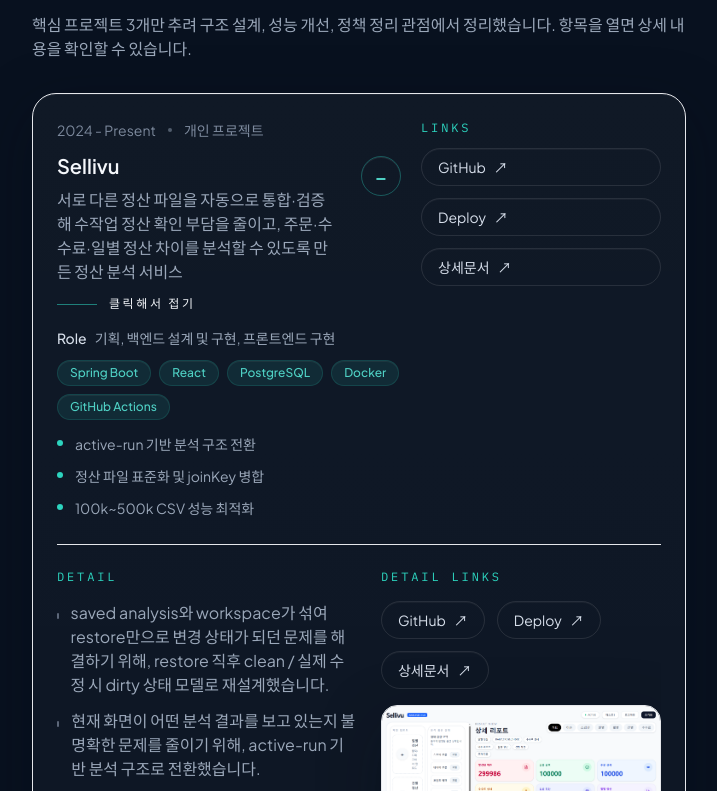
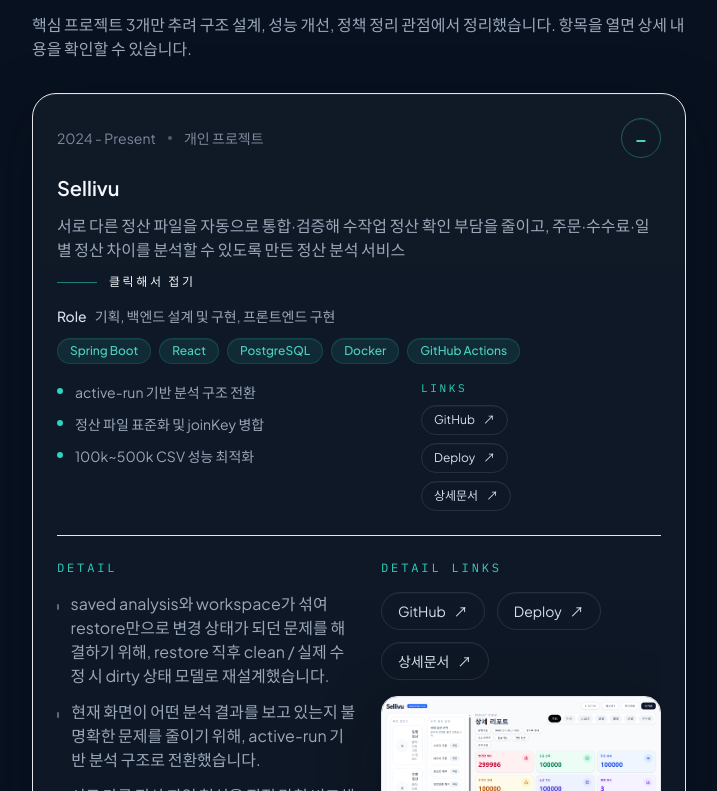
Before and after one commit to geonu98/geonu98.github.io, a React (Vite) app: page / in a window 1280 px wide. Shown: the part 1249-2040 px from the top of the page, without its empty margins (546-1263 px from the left). Built offline with nearby package versions, Linux system fonts and the light colour scheme.

Commit message:
Refine project card layout

```diff
--- a/src/components/ProjectAccordion.tsx
+++ b/src/components/ProjectAccordion.tsx
@@ -20,27 +20,25 @@
         className="w-full text-left"
         aria-expanded={isOpen}
       >
-        <div className="flex flex-col gap-5 lg:flex-row lg:items-start lg:justify-between">
         <div className="space-y-4">
-            <div className="space-y-3">
-              <div className="flex flex-wrap items-center gap-3 text-sm text-ink-300">
+          <div className="flex flex-wrap items-center justify-between gap-4 text-sm text-ink-300">
+            <div className="flex flex-wrap items-center gap-3">
               <span>{project.period}</span>
               <span className="h-1 w-1 rounded-full bg-ink-300/60" />
               <span>{project.type}</span>
             </div>
-              <div className="flex items-start justify-between gap-6">
-                <div>
+            <span className="flex h-10 w-10 shrink-0 items-center justify-center rounded-full border border-accent-500/35 bg-accent-500/18 text-xl font-semibold text-accent-400 shadow-[inset_0_1px_0_rgba(255,255,255,0.08)] transition group-hover:border-accent-500/60 group-hover:bg-accent-500/24 group-hover:text-ink-50">
+              {isOpen ? "−" : "+"}
+            </span>
+          </div>
+
+          <div className="space-y-3">
             <h3 className="text-xl font-semibold text-ink-50 transition group-hover:text-accent-400">
               {project.name}
             </h3>
-                  <p className="mt-2 max-w-3xl text-sm leading-7 text-ink-200 sm:text-base">
+            <p className="max-w-3xl text-sm leading-7 text-ink-200 sm:text-base">
               {project.summary}
             </p>
-                </div>
-                <span className="mt-1 flex h-10 w-10 shrink-0 items-center justify-center rounded-full border border-accent-500/35 bg-accent-500/18 text-xl font-semibold text-accent-400 shadow-[inset_0_1px_0_rgba(255,255,255,0.08)] transition group-hover:border-accent-500/60 group-hover:bg-accent-500/24 group-hover:text-ink-50">
-                  {isOpen ? "−" : "+"}
-                </span>
-              </div>
             <div className="flex items-center gap-3 text-xs font-medium uppercase tracking-[0.22em] text-ink-50">
               <span className="h-px w-10 bg-accent-500/55" />
               <span>{isOpen ? "클릭해서 접기" : "클릭해서 상세 보기"}</span>
@@ -62,6 +60,9 @@
                 </span>
               ))}
             </div>
+          </div>
+
+          <div className="grid gap-4 lg:grid-cols-[minmax(0,1.25fr)_minmax(240px,0.75fr)] lg:items-start">
             <ul className="grid gap-2 text-sm leading-6 text-ink-200">
               {project.highlights.map((highlight) => (
                 <li key={highlight} className="flex gap-3">
@@ -70,14 +71,12 @@
                 </li>
               ))}
             </ul>
-            </div>
-          </div>
 
-          <div className="space-y-3 lg:min-w-[240px] lg:max-w-[260px]">
-            <p className="font-mono text-xs uppercase tracking-[0.24em] text-accent-500">
+            <div className="space-y-2">
+              <p className="font-mono text-[11px] uppercase tracking-[0.24em] text-accent-500">
                 Links
               </p>
-            <div className="flex flex-wrap gap-3 lg:flex-col">
+              <div className="flex flex-wrap gap-2 lg:flex-col lg:items-start">
                 {project.links.map((link) => (
                   <a
                     key={link.label}
@@ -85,12 +84,13 @@
                     target="_blank"
                     rel="noreferrer"
                     onClick={(event) => event.stopPropagation()}
-                  className="inline-flex items-center gap-2 rounded-full border border-white/10 px-4 py-2 text-sm text-ink-100 shadow-[inset_0_1px_0_rgba(255,255,255,0.04)] transition hover:border-accent-500/50 hover:text-accent-400"
+                    className="inline-flex items-center gap-2 rounded-full border border-white/10 px-3 py-1.5 text-xs text-ink-100 shadow-[inset_0_1px_0_rgba(255,255,255,0.04)] transition hover:border-accent-500/50 hover:text-accent-400"
                   >
                     <span>{link.label}</span>
                     <span aria-hidden="true">↗</span>
                   </a>
                 ))}
+              </div>
             </div>
           </div>
         </div>
```
Lines whose indentation alone changed are shown as unchanged.
